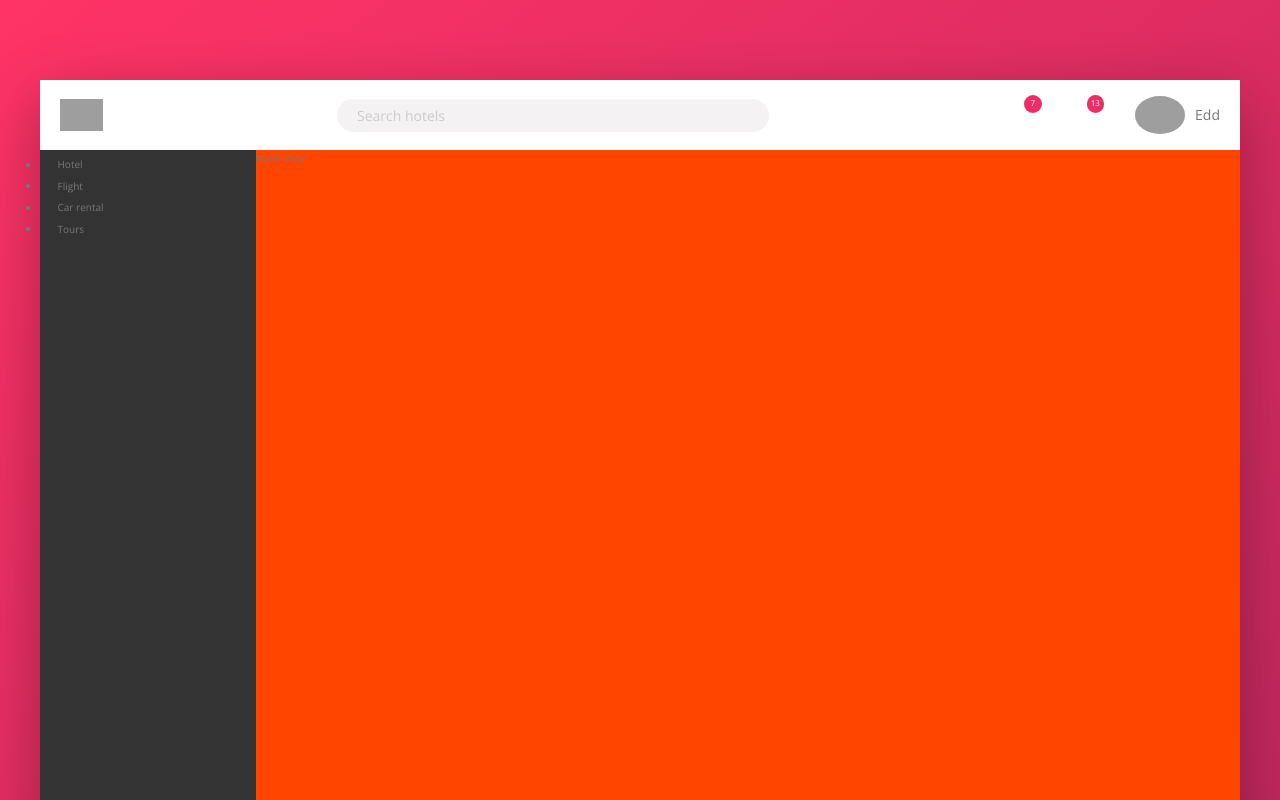
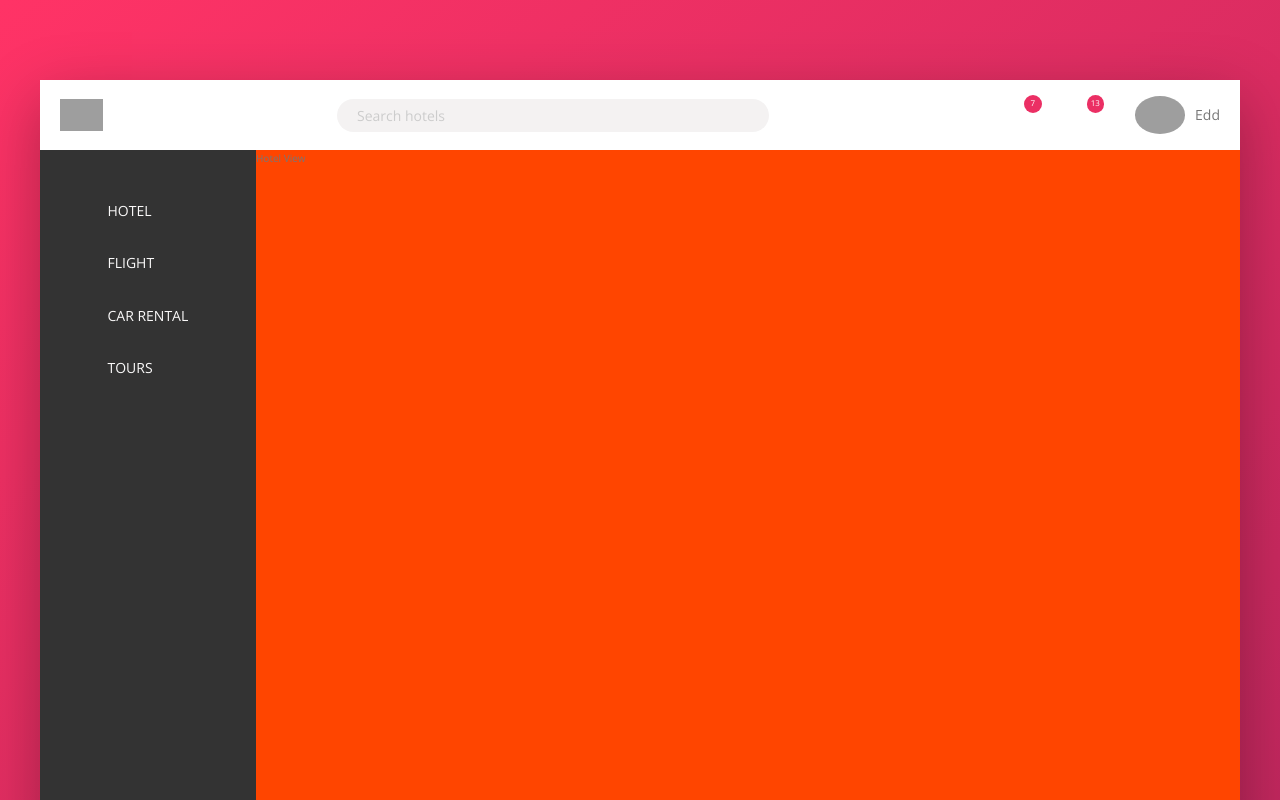
Before and after one commit to yoonjuh/todo-flexbox, a React (Create React App) app: page / in a window 1280 px wide. Shown: the top 800 px of the page. Built offline with nearby package versions, Linux system fonts and the light colour scheme; grey boxes are pictures that could not be loaded.

Commit message:
Add hover effect for SideBar

```diff
--- a/src/components/SideBar.js
+++ b/src/components/SideBar.js
@@ -23,6 +23,9 @@ class SideBar extends Component {
       },
     ],
   };
+  onClick = e => {
+    console.log(e.target.value);
+  };
 
   renderList = () => {
     const { sections } = this.state;
--- a/src/components/SideItems.js
+++ b/src/components/SideItems.js
@@ -5,8 +5,8 @@ const SideItems = ({ section, icon }) => (
   <li className="side-nav__item">
     <a href="#" className="side-nav__link">
       <Icon className="side-nav__icon" icon={icon} />
+      <span>{section}</span>
     </a>
-    <span>{section}</span>
   </li>
 );
 
--- a/src/css/style.css
+++ b/src/css/style.css
@@ -183,9 +183,45 @@ you can simply limited its height and width
     border-radius: 50%;
     margin-right: 1rem; }
 
-.side-nav__icon {
-  width: 1.75rem;
-  height: 1.75rem; }
+.side-nav {
+  font-size: 1.4rem;
+  list-style: none;
+  margin-top: 3.5rem; }
+  .side-nav__item {
+    position: relative; }
+    .side-nav__item:not(:last-child) {
+      margin-bottom: .5rem; }
+  .side-nav__item::before {
+    content: "";
+    position: absolute;
+    top: 0;
+    left: 0;
+    height: 100%;
+    width: 3px;
+    background-color: var(--color-primary);
+    transform: scaleY(0);
+    transition: transform 0.2s, width 0.4s cubic-bezier(1, 0, 0, 1) 0.2s, background-color 0.1s; }
+  .side-nav__item:hover::before, .side-nav__item--active::before {
+    transform: scaleY(1);
+    width: 100%; }
+  .side-nav__item:active::before {
+    background-color: var(--color-primary-light); }
+  .side-nav__link, .side-nav__link:visited {
+    color: var(--color-Grey-light-1);
+    text-decoration: none;
+    text-transform: uppercase;
+    display: block;
+    padding: 1.5rem 3rem;
+    position: relative;
+    z-index: 10;
+    /* z-index is only works if it specified with position ;*/
+    display: flex;
+    align-items: center; }
+  .side-nav__icon {
+    width: 1.75rem;
+    height: 1.75rem;
+    margin-right: 2rem;
+    fill: currentColor; }
 
 .legal {
   font-size: 1.2rem;
--- a/src/sass/_components.scss
+++ b/src/sass/_components.scss
@@ -109,11 +109,54 @@ you can simply limited its height and width
 ////////////////////////////////////////////
 //Side Navugation
 .side-nav {
-    &__item {}
-    &__link {}
+    font-size: 1.4rem;
+    list-style: none;
+    margin-top: 3.5rem;
+    &__item {
+        position: relative;
+        &:not(:last-child) {
+            margin-bottom: .5rem;
+        }
+    }
+    &__item::before {
+        // To implement hover effect
+        content: "";
+        position: absolute;
+        top: 0;
+        left: 0;
+        height: 100%;
+        width: 3px;
+        background-color: var(--color-primary);
+        transform: scaleY(0); // scale top to bottom
+        // transform-origin: bottom;
+        transition: transform .2s, width .4s cubic-bezier(1, 0, 0, 1) .2s, background-color .1s;
+    }
+    &__item:hover::before,
+    &__item--active::before {
+        transform: scaleY(1);
+        width: 100%;
+    }
+    &__item:active::before {
+        background-color: var(--color-primary-light);
+    }
+    &__link,
+    &__link:visited {
+        color: var(--color-Grey-light-1);
+        text-decoration: none;
+        text-transform: uppercase;
+        display: block;
+        padding: 1.5rem 3rem;
+        position: relative;
+        z-index: 10;
+        /* z-index is only works if it specified with position ;*/
+        display: flex;
+        align-items: center;
+    }
     &__icon {
         width: 1.75rem;
         height: 1.75rem;
+        margin-right: 2rem;
+        fill: currentColor;
     }
 }
 
```
